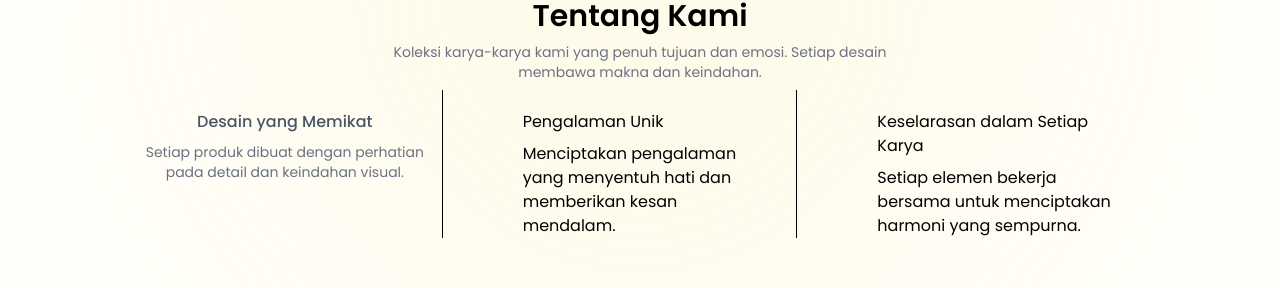
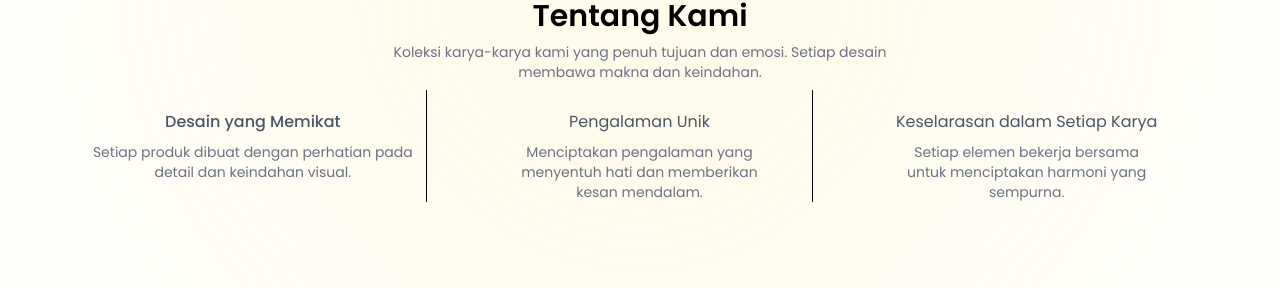
Before and after one commit to kouuch/webdev-adventure, a React (Vite) app: page / in a window 1280 px wide. Shown: the part 362-650 px from the top of the page. Built offline with nearby package versions, Linux system fonts and the light colour scheme; a web font is replaced by a local one.

Commit message:
fix layout about us page

```diff
--- a/src/page/UserProfile.jsx
+++ b/src/page/UserProfile.jsx
@@ -3,7 +3,7 @@ import { assets } from "../assets/asset";
 
 const UserProfile = () => {
   return (
-    <div>
+    <div className="w-full h-screen">
       <div className="flex justify-center items-center relative">
         <img
           src={assets.mountain}
@@ -27,7 +27,7 @@ const UserProfile = () => {
           Koleksi karya-karya kami yang penuh tujuan dan emosi. Setiap desain
           membawa makna dan keindahan.
         </p>
-        <div className="relative max-w-5xl mx-auto grid md:grid-cols-2 lg:grid-cols-3 px-8 md:px-0 pt-2 gap-10">
+        <div className="relative max-w-6xl mx-auto grid md:grid-cols-2 lg:grid-cols-3 px-8 md:px-0 pt-2 gap-10">
           <div className="size-[450px] -top-80 left-1/2 -translate-x-1/2 rounded-full absolute blur-[300px] -z-10 bg-amber-200"></div>
           <div className="py-10 border-b md:py-0 lg:border-r md:border-b-0">
             <div className="mt-5 space-y-2">
@@ -40,11 +40,12 @@ const UserProfile = () => {
               </p>
             </div>
           </div>
-
           <div className="py-10 border-b md:py-0 lg:border-r md:border-b-0 md:px-10">
             <div className="mt-5 space-y-2">
-              <h3>Pengalaman Unik</h3>
-              <p>
+              <h3 className="text-base text-gray-600 text-center">
+                Pengalaman Unik
+              </h3>
+              <p className=" text-sm text-gray-500 text-center">
                 Menciptakan pengalaman yang menyentuh hati dan memberikan kesan
                 mendalam.
               </p>
@@ -52,8 +53,10 @@ const UserProfile = () => {
           </div>
           <div className="py-10 border-b md:py-0 md:border-b-0 md:px-10">
             <div className="mt-5 space-y-2">
-              <h3>Keselarasan dalam Setiap Karya</h3>
-              <p>
+              <h3 className="text-base text-gray-600 text-center">
+                Keselarasan dalam Setiap Karya
+              </h3>
+              <p className="text-sm text-gray-500 text-center">
                 Setiap elemen bekerja bersama untuk menciptakan harmoni yang
                 sempurna.
               </p>
@@ -61,6 +64,7 @@ const UserProfile = () => {
           </div>
         </div>
       </div>
+      <div className="h-screen"></div>
     </div>
   );
 };
```
